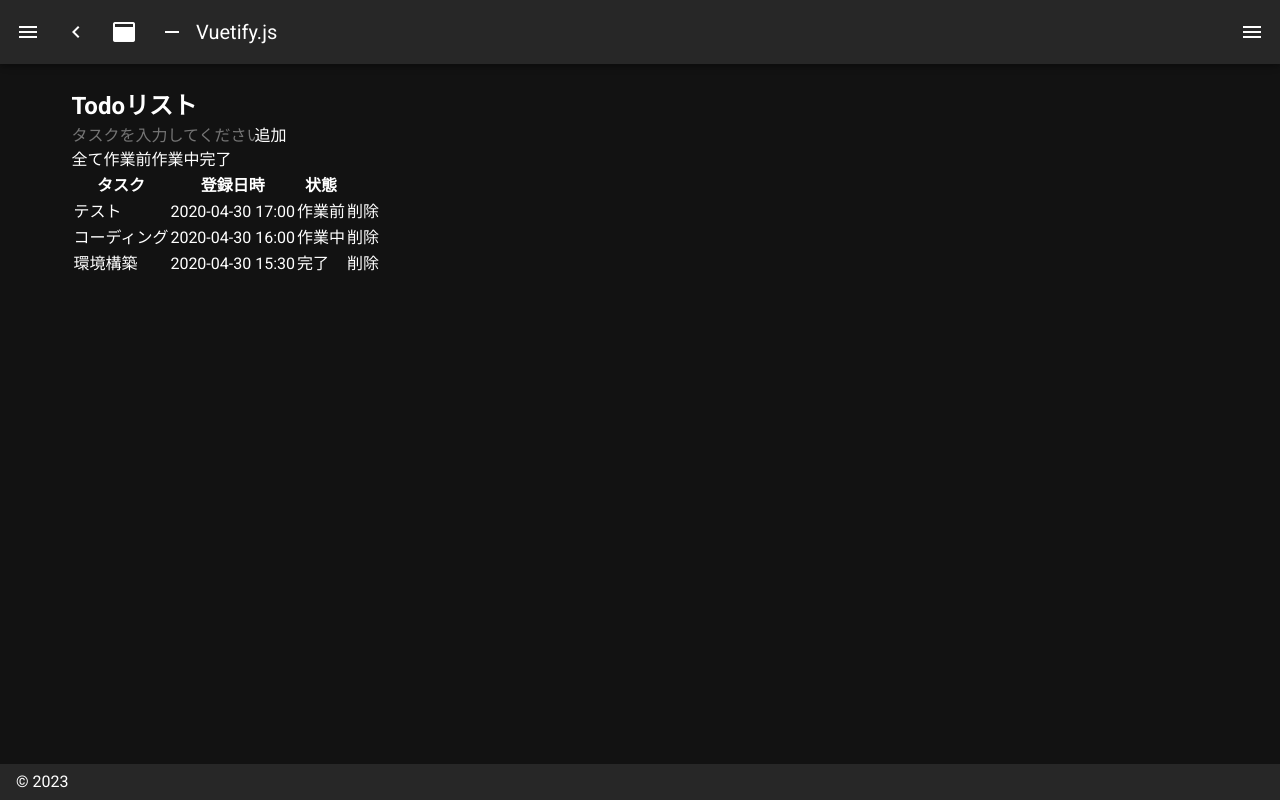
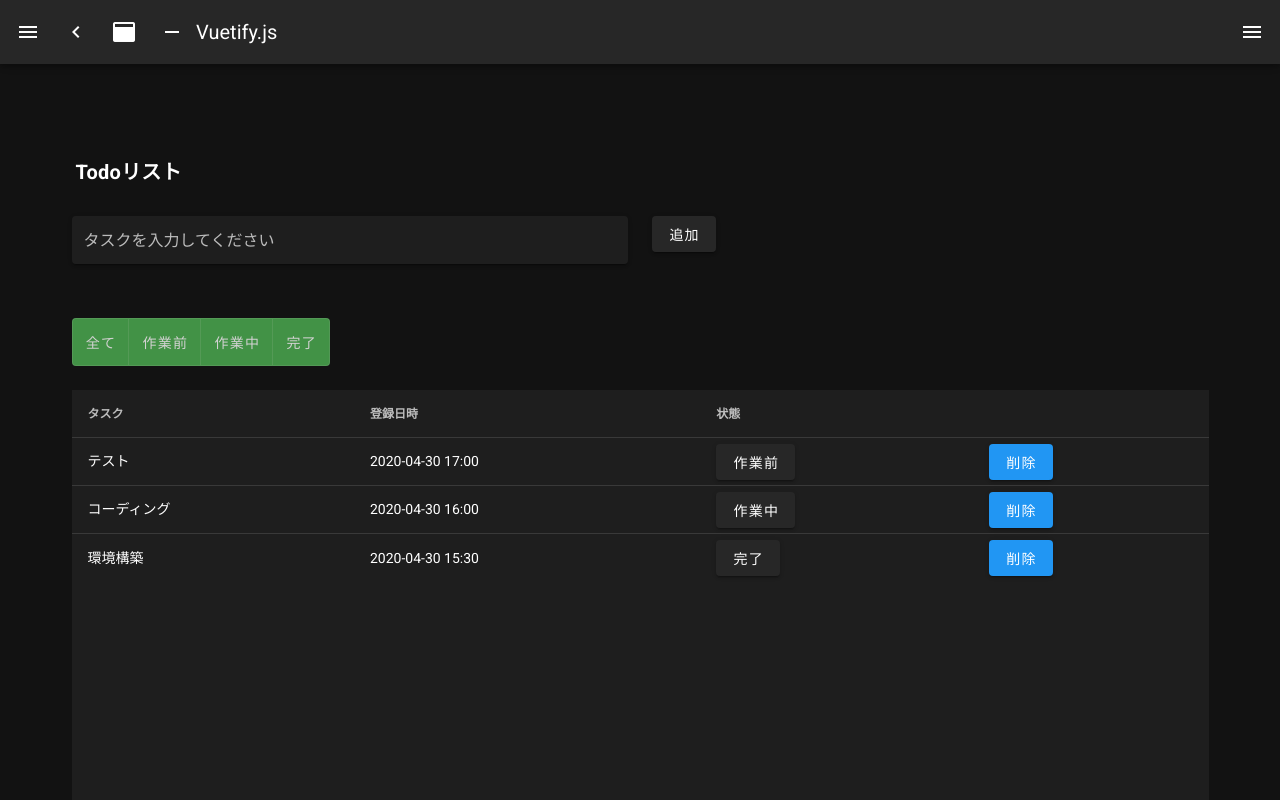
Before and after one commit to fieldhawker/nuxt_sample, a Nuxt app: page /todo in a window 1280 px wide. Shown: the top 800 px of the page. Built offline with nearby package versions, Linux system fonts and the light colour scheme.

Commit message:
todoアプリのデザインを見直し

```diff
--- a/layouts/default.vue
+++ b/layouts/default.vue
@@ -106,6 +106,11 @@ export default {
           icon: 'mdi-chart-bubble',
           title: 'Inspire',
           to: '/inspire'
+        },
+        {
+          icon: 'mdi-chart-bubble',
+          title: 'Todoアプリ',
+          to: '/todo'
         }
       ],
       miniVariant: false,
--- a/pages/todo/index.vue
+++ b/pages/todo/index.vue
@@ -1,24 +1,64 @@
 <!-- pages/todo/index.vue -->
 <template>
-  <section class="container">
-    <h1>Todoリスト</h1>
-    <div class="addArea">
-      <input type="text" name="addName" v-model="content" placeholder="タスクを入力してください">
-      <button class="button button--green" @click="insert">追加</button>
-    </div>
-    <div class="Filter">
-      <button class="button button--gray" v-bind:class="{'is-active':(!find_flg)}" @click="flag_reset">全て</button>
-      <button class="button button--gray" v-bind:class="{'is-active':find_flg && (find_state == '作業前')}" @click="find('作業前')">作業前</button>
-      <button class="button button--gray" v-bind:class="{'is-active':find_flg && (find_state == '作業中')}" @click="find('作業中')">作業中</button>
-      <button class="button button--gray" v-bind:class="{'is-active':find_flg && (find_state == '完了')}" @click="find('完了')">完了</button>
-    </div>
-    <table class="Lists">
+  <v-app>
+    <v-content mt-0 pt-0>
+      <v-card-title class="font-weight-bold">Todoリスト</v-card-title>
+      <v-container>
+        <v-row>
+          <v-col>
+            <v-text-field
+              name="addName"
+              v-model="content"
+              label="タスクを入力してください"
+              solo
+            ></v-text-field>
+          </v-col>
+          <v-col>
+            <v-btn outlline class="normal" @click="insert">追加</v-btn>
+          </v-col>
+        </v-row>
+      </v-container>
+      <v-container>
+        <v-btn-toggle v-model="selected">
+          <v-btn
+            outlline
+            class="green"
+            v-bind:class="{ 'is-active': !find_flg }"
+            @click="flag_reset"
+            >全て</v-btn
+          >
+          <v-btn
+            outlline
+            class="green"
+            v-bind:class="{ 'is-active': find_flg && find_state == '作業前' }"
+            @click="find('作業前')"
+            >作業前</v-btn
+          >
+          <v-btn
+            outlline
+            class="green"
+            v-bind:class="{ 'is-active': find_flg && find_state == '作業中' }"
+            @click="find('作業中')"
+            >作業中</v-btn
+          >
+          <v-btn
+            outlline
+            class="green"
+            v-bind:class="{ 'is-active': find_flg && find_state == '完了' }"
+            @click="find('完了')"
+            >完了</v-btn
+          >
+        </v-btn-toggle>
+      </v-container>
+      <v-container>
+        <v-simple-table fixed-header height="500px">
+          <template v-slot:default>
             <thead>
               <tr>
                 <th>タスク</th>
                 <th>登録日時</th>
                 <th>状態</th>
-          <th> </th>
+                <th></th>
               </tr>
             </thead>
             <tbody>
@@ -26,70 +66,82 @@
                 <td>{{ item.content }}</td>
                 <td>{{ item.created }}</td>
                 <td>
-            <button class="button"
+                  <v-btn
+                    outlline
+                    round
+                    class="gray"
                     v-bind:class="{
-                      'button--yet':item.state == '作業前',
-                      'button--progress':item.state == '作業中',
-                      'button--done':item.state == '完了'}"
-                    @click="changeState(item)">
-              {{ item.state }}
-            </button>
+                      'button--yet': item.state == '作業前',
+                      'button--progress': item.state == '作業中',
+                      'button--done': item.state == '完了',
+                    }"
+                    @click="changeState(item)"
+                    >{{ item.state }}</v-btn
+                  >
                 </td>
-          <td><button class="button button--red" @click="remove(item)">削除</button></td>
+                <td>
+                  <v-btn outlline round class="blue" @click="remove(item)"
+                    >削除</v-btn
+                  >
+                </td>
               </tr>
             </tbody>
-    </table>
-  </section>
+          </template>
+        </v-simple-table>
+      </v-container>
+    </v-content>
+  </v-app>
 </template>
 
 <script>
-import {mapState} from 'vuex';
+import { mapState } from 'vuex'
 
 export default {
-  data: function() {
+  data: function () {
     return {
       content: '',
       find_state: '',
-      find_flg: false
+      find_flg: false,
+      selected: undefined,
     }
   },
   computed: {
     ...mapState(['todos']),
-    display_todos:function(){
-      if(this.find_flg){
-        let arr = [];
-        let data = this.todos;
-        data.forEach(element =>{
-          if(element.state == this.find_state){
-            arr.push(element);
+    display_todos: function () {
+      if (this.find_flg) {
+        let arr = []
+        let data = this.todos
+        data.forEach((element) => {
+          if (element.state == this.find_state) {
+            arr.push(element)
           }
-        });
-        return arr;
-      }else{
-        return this.todos;
-      }
+        })
+        return arr
+      } else {
+        return this.todos
       }
     },
+  },
   methods: {
-    insert: function() {
-      if(this.content != ''){
-        this.$store.commit('insert', {content: this.content});
-        this.content = '';
+    insert: function () {
+      if (this.content != '') {
+        this.$store.commit('insert', { content: this.content })
+        this.content = ''
       }
     },
-    remove: function(todo) {
+    remove: function (todo) {
       this.$store.commit('remove', todo)
     },
-    changeState: function(todo){
-      this.$store.commit('changeState',todo)
+    changeState: function (todo) {
+      this.$store.commit('changeState', todo)
     },
-    find: function(findState){
-      this.find_state = findState;
-      this.find_flg = true;
+    find: function (findState) {
+      this.find_state = findState
+      this.find_flg = true
     },
-    flag_reset: function(){
-      this.find_flg = false;
+    flag_reset: function () {
+      this.find_flg = false
+    },
+  },
 }
-  }
-};
 </script>
```
Lines whose indentation alone changed are shown as unchanged.
